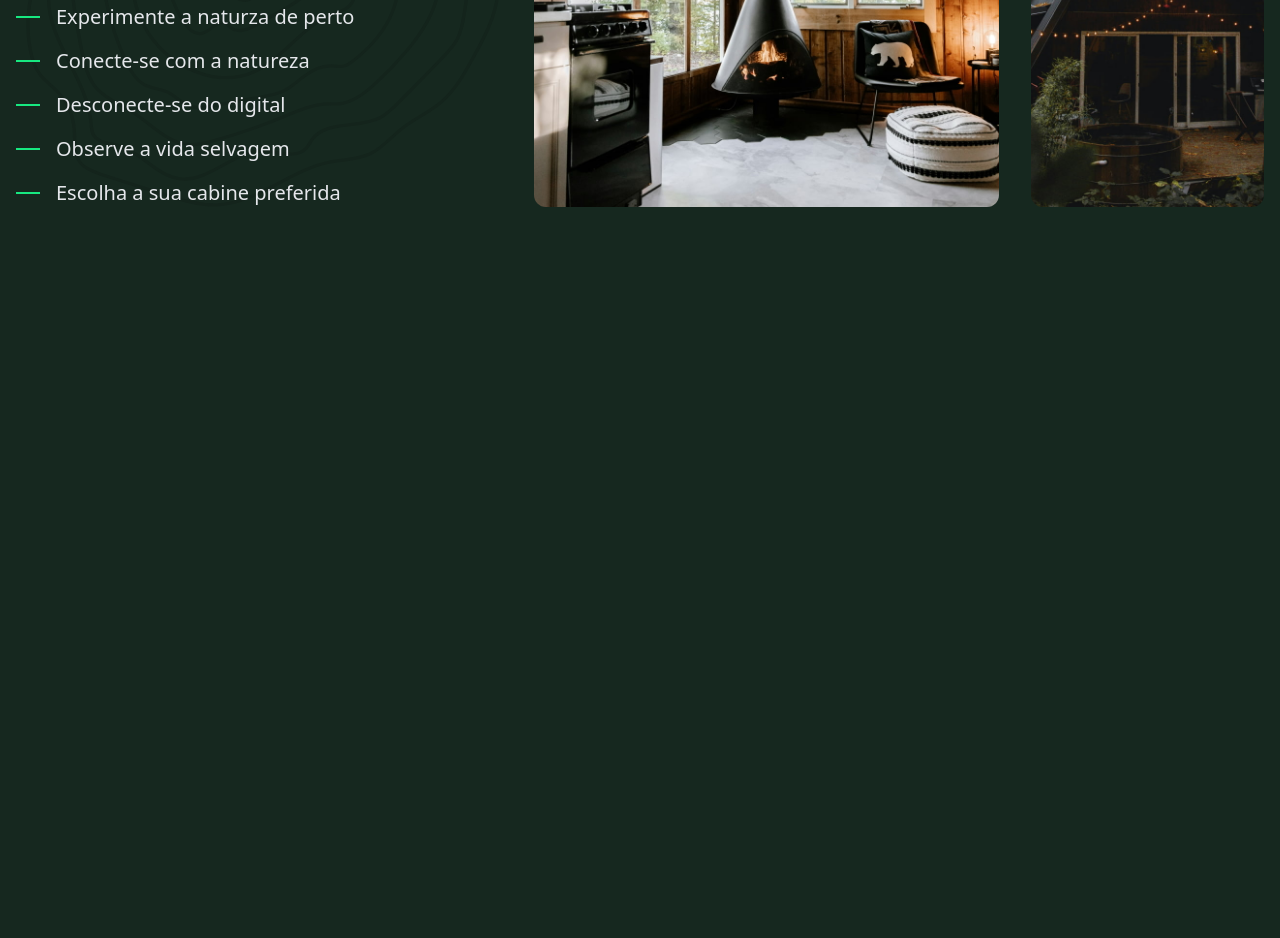
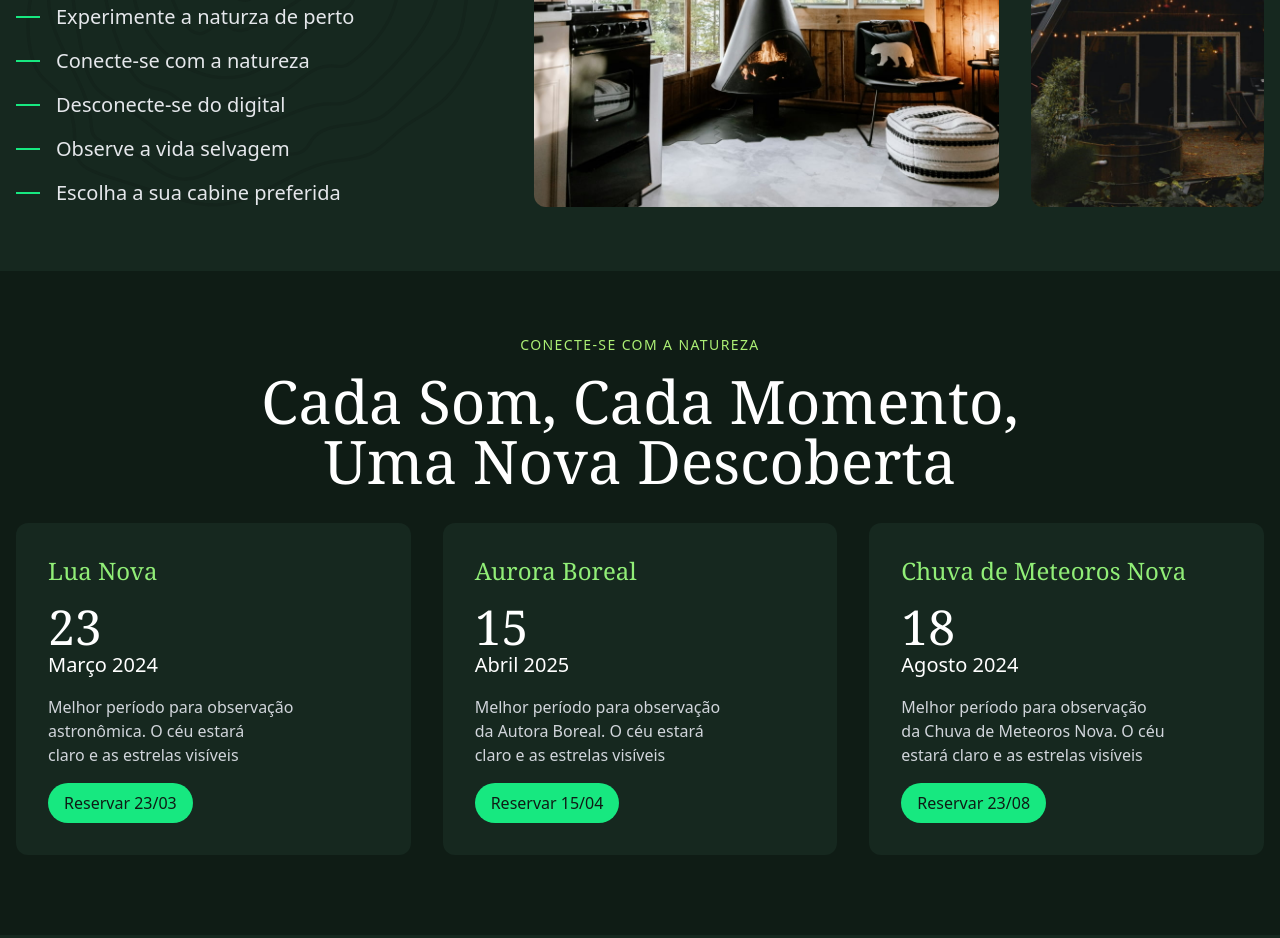
Before and after one commit to luuizz/forest, a website: page src/index.html in a window 1280 px wide. Shown: the part 1309-2247 px from the top of the page. Before the commit the page ends 1900 px from the top, so only its background shows below. Drawn offline with Linux system fonts and the light colour scheme.

Commit message:
Criado a seção das datas dos eventos

```diff
--- a/src/index.html
+++ b/src/index.html
@@ -107,6 +107,45 @@
       </div>
     </div>
   </section>
+
+  <!-- Eventos -->
+  <section id="eventos" class="mb-12 sm:mb-16 py-12 sm:py-16 bg-verde-900">
+    <div class="container">
+      <p class="mb-4 text-center text-verde-200 uppercase tracking-widest text-sm">Conecte-se com a natureza</p>
+      <h2 class="mb-8 text-center mx-auto text-balance font-serif text-white text-4xl sm:text-6xl max-w-screen-md:">Cada Som, Cada Momento, Uma Nova Descoberta</h2>
+      <div class="overflow-x-auto pb-4 grid grid-cols-[repeat(3,minmax(300px,1fr))] gap-4 sm:gap-8 snap-x snap-mandatory">
+        <div class="grid snap-center gap-4 bg-verde-800 p-6 sm:p-8 rounded-xl">
+          <h3 class="text-verde-300 font-serif text-2xl">Lua Nova</h3>
+          <div class="text-white">
+            <p class="font-serif text-5xl">23</p>
+            <p class="text-xl">Março 2024</p>
+          </div>
+          <p class="text-gray-300 text-balance">Melhor período para observação astronômica. O céu estará claro e as estrelas visíveis</p>
+          <a href="#contato" class="justify-self-start self-end bg-verde-400 text-verde-900 py-2 px-4 inline-block rounded-full">Reservar 23/03</a>
+        </div>
+
+        <div class="grid snap-center gap-4 bg-verde-800 p-6 sm:p-8 rounded-xl">
+          <h3 class="text-verde-300 font-serif text-2xl">Aurora Boreal</h3>
+          <div class="text-white">
+            <p class="font-serif text-5xl">15</p>
+            <p class="text-xl">Abril 2025</p>
+          </div>
+          <p class="text-gray-300 text-balance">Melhor período para observação da Autora Boreal. O céu estará claro e as estrelas visíveis</p>
+          <a href="#contato" class="justify-self-start self-end bg-verde-400 text-verde-900 py-2 px-4 inline-block rounded-full">Reservar 15/04</a>
+        </div>
+
+        <div class="grid snap-center gap-4 bg-verde-800 p-6 sm:p-8 rounded-xl">
+          <h3 class="text-verde-300 font-serif text-2xl">Chuva de Meteoros Nova</h3>
+          <div class="text-white">
+            <p class="font-serif text-5xl">18</p>
+            <p class="text-xl">Agosto 2024</p>
+          </div>
+          <p class="text-gray-300 text-balance">Melhor período para observação da Chuva de Meteoros Nova. O céu estará claro e as estrelas visíveis</p>
+          <a href="#contato" class="justify-self-start self-end bg-verde-400 text-verde-900 py-2 px-4 inline-block rounded-full">Reservar 23/08</a>
+        </div>
+      </div>
+    </div>
+  </section>
 </body>
 
 </html>
```
Also changed, not shown: src/output.css.
